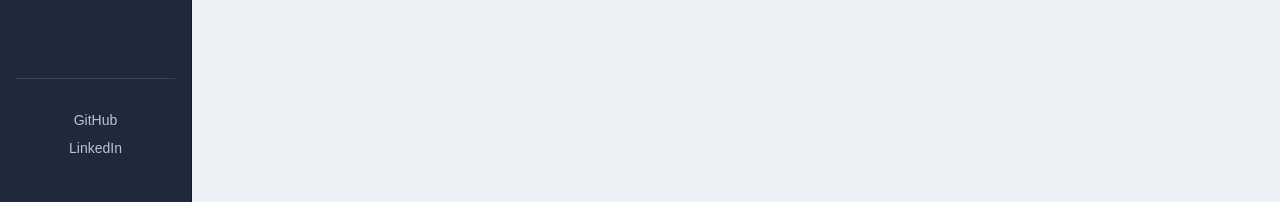
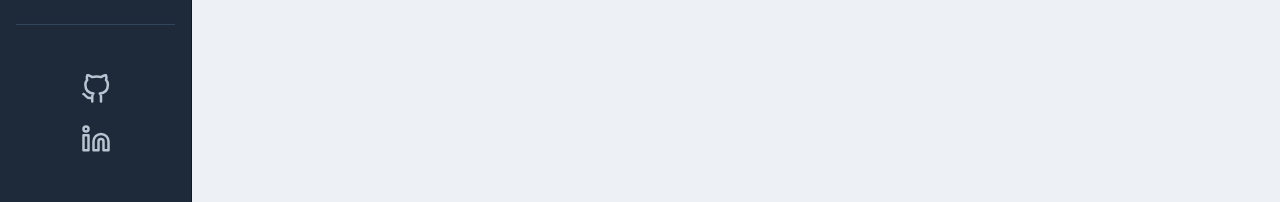
Before and after one commit to JeremyVoegeli/personal-website, a Next.js app: page /contact in a window 1280 px wide. Shown: the part 598-800 px from the top of the page. Built offline with nearby package versions, Linux system fonts and the light colour scheme.

Commit message:
added icons to bottom of nav sidebar:

```diff
--- a/src/app/layout.js
+++ b/src/app/layout.js
@@ -2,6 +2,7 @@ import "./globals.css";
 import Link from "next/link";
 import Nav from "./components/Nav";
 import { Space_Grotesk, Inter, JetBrains_Mono } from "next/font/google";
+import { FiLinkedin, FiGithub } from "react-icons/fi";
 
 const display = Space_Grotesk({ subsets: ["latin"], variable: "--font-display" });
 const sans = Inter({ subsets: ["latin"], variable: "--font-sans" });
@@ -28,16 +29,16 @@ export default function RootLayout({ children }) {
             <Link
               href="https://github.com/JeremyVoegeli"
               target="_blank"
-              className="text-center py-1 text-sm text-[#B9C4D0] hover:text-[#2E9C7B] transition-colors"
+              className="flex justify-center py-1 text-3xl text-[#B9C4D0] hover:text-[#2E9C7B] transition-colors"
             >
-              GitHub
+              <FiGithub />
             </Link>
             <Link
               href="https://www.linkedin.com/in/jeremyvoegeli/"
               target="_blank"
-              className="text-center py-1 text-sm text-[#B9C4D0] hover:text-[#2E9C7B] transition-colors"
+              className=" flex justify-center py-2 text-3xl text-[#B9C4D0] hover:text-[#2E9C7B] transition-colors"
             >
-              LinkedIn
+              <FiLinkedin />
             </Link>
           </div>
         </aside>
```
